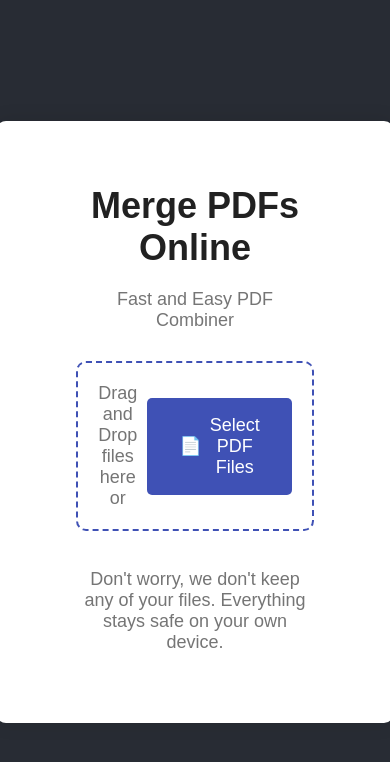
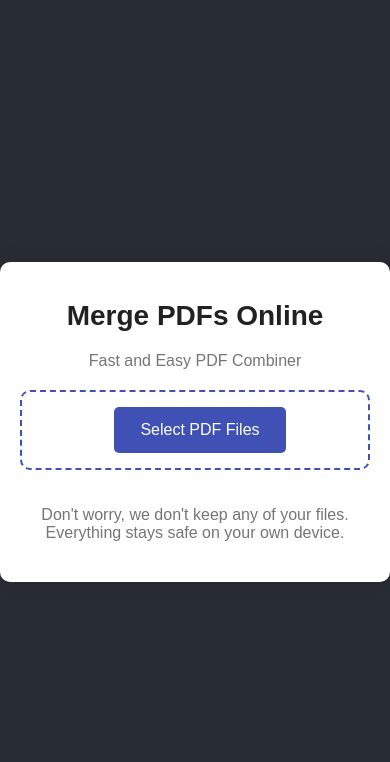
Before and after one commit to altinokdarici/quick-pdf-merge, a website: page index.html in a window 390 px wide. Drawn offline with nearby package versions, Linux system fonts and the light colour scheme; a script that the page names is missing.

Commit message:
Responsive

```diff
--- a/index.css
+++ b/index.css
@@ -63,9 +63,7 @@ body {
   gap: 10px;
   margin-top: 20px;
   justify-content: center;
-    max-height: calc(
-      100vh - 500px
-    ); /* Set maximum height relative to viewport height */
+  max-height: calc(100vh - 500px);
   overflow-y: auto; /* Add vertical scrolling */
 }
 .thumbnail {
@@ -178,9 +176,48 @@ body {
   cursor: pointer;
 }
 
-
 .upload-box p {
   display: inline-flex;
   align-items: center;
   margin: 0;
 }
+
+@media only screen and (max-width: 600px) {
+  /* Adjustments for smaller screens */
+  .container {
+    padding: 20px;
+    padding-left: 40px;
+    padding-right: 40px;
+  }
+  h1 {
+    font-size: 28px;
+  }
+  p {
+    font-size: 16px;
+    margin-bottom: 20px;
+  }
+  #uploadButton {
+    font-size: 16px;
+    padding: 12px 24px;
+  }
+  #downloadButton {
+    font-size: 16px;
+    padding: 12px 24px;
+    margin-top: 10px;
+  }
+  .upload-box {
+    padding: 15px;
+  }
+  .upload-box p span {
+    display: none;
+  }
+  .container {
+    padding: 20px;
+    width: 100%;
+    max-width: none;
+    box-sizing: border-box;
+  }
+  #thumbnailContainer:not(:empty) {
+    max-height: calc(100vh - 370px);
+  }
+}
--- a/index.html
+++ b/index.html
@@ -34,7 +34,7 @@
       <p>Fast and Easy PDF Combiner</p>
       <div id="uploadBox" class="upload-box">
         <p>
-          Drag and Drop files here or
+          <span>Drag and Drop files here or</span>
           <button id="uploadButton">
             <span>📄</span>
             Select PDF Files
```
Lines whose indentation alone changed are shown as unchanged.
